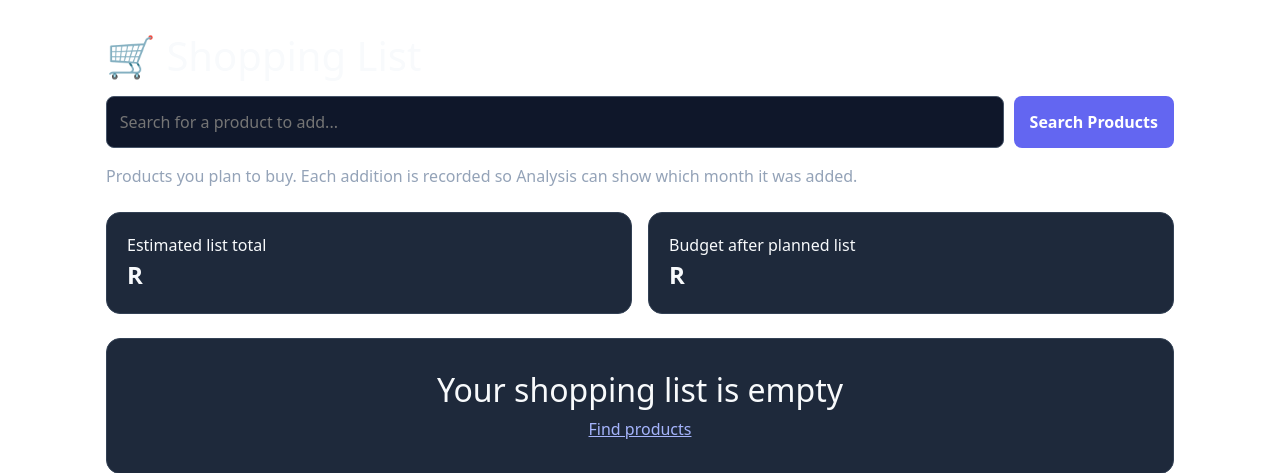
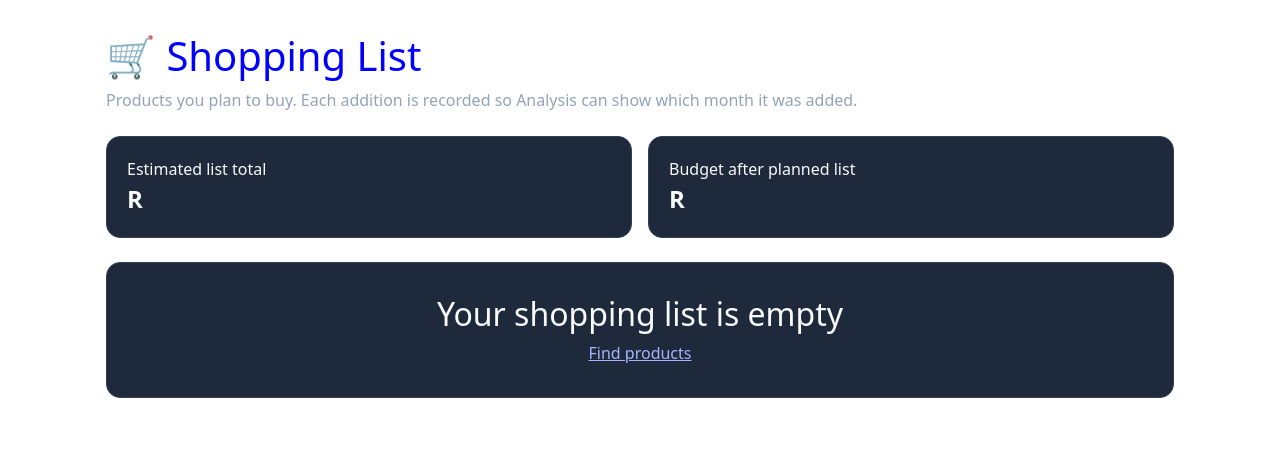
Before and after one commit to ThembelaniProject/AI-Shopping-Project, a Django app: template templates/shopping/shopping_list.html in a window 1280 px wide. Shown: the part 104-577 px from the top of the page. Run offline with Django 5.2, Linux system fonts and the light colour scheme; the template is opened without the code that fills it, so the values that code supplies are empty.

Commit message:
fixed the color bit

```diff
--- a/templates/shopping/analytics.html
+++ b/templates/shopping/analytics.html
@@ -2,14 +2,14 @@
 {% block title %}Shopping Analysis - SmartSpend{% endblock %}
 {% block extra_css %}
 <style>
-.analytics-page{max-width:1200px;margin:0 auto;padding:2rem 1rem 4rem;color:#f8fafc}
+.analytics-page{max-width:1200px;margin:0 auto;padding:2rem 1rem 4rem;color:#0280ff}
 .analytics-page h1{margin-bottom:.35rem}.muted{color:#94a3b8}
 .controls{display:flex;gap:.7rem;flex-wrap:wrap;margin:1.25rem 0}
 .controls a,.download{padding:.65rem 1rem;border-radius:8px;text-decoration:none;border:1px solid #475569;color:#cbd5e1;background:#1e293b}
 .controls a.active{background:#6366f1;color:#fff;border-color:#6366f1}
 .download{background:#22c55e;color:#052e16;border:0;font-weight:700}
 .cards{display:grid;grid-template-columns:repeat(4,1fr);gap:1rem;margin:1.25rem 0}
-.card,.panel{background:#1e293b;border:1px solid #334155;border-radius:14px;padding:1.1rem}
+.card,.panel{background:#1e293b;border:1px solid #334155;border-radius:14px;padding:1.1rem;color:white}
 .card strong{display:block;font-size:1.45rem;margin-top:.35rem}
 .grid{display:grid;grid-template-columns:1fr 1fr;gap:1rem}
 .chart{height:310px}.panel h2{font-size:1.05rem}
--- a/templates/shopping/purchase_history.html
+++ b/templates/shopping/purchase_history.html
@@ -19,7 +19,7 @@
 
     .history-header h1 {
         margin: 0 0 0.4rem;
-        color: #f8fafc;
+        color: #000000;
     }
 
     .history-header p {
--- a/templates/shopping/shopping_list.html
+++ b/templates/shopping/shopping_list.html
@@ -2,11 +2,8 @@
 {% block title %}Shopping List - SmartSpend{% endblock %}
 {% block content %}
 <main style="max-width:1100px;margin:0 auto;padding:2rem 1rem 4rem;color:#f8fafc;">
-<h1>🛒 Shopping List</h1>
-<form method="get" action="{% url 'products:search' %}" style="display:flex;gap:.6rem;margin:1rem 0;">
-<input name="keyword" placeholder="Search for a product to add..." style="flex:1;padding:.8rem;border-radius:8px;border:1px solid #475569;background:#0f172a;color:#f8fafc;">
-<button type="submit" style="border:0;border-radius:8px;padding:.8rem 1rem;background:#6366f1;color:white;font-weight:700;">Search Products</button>
-</form>
+<h1 style="color:blue">🛒 Shopping List</h1>
+
 <p style="color:#94a3b8;">Products you plan to buy. Each addition is recorded so Analysis can show which month it was added.</p>
 <div style="display:grid;grid-template-columns:repeat(2,1fr);gap:1rem;margin:1.5rem 0;">
 <div style="background:#1e293b;border:1px solid #334155;padding:1.25rem;border-radius:14px;">Estimated list total<br><strong style="font-size:1.5rem;">R{{ estimated_total|floatformat:2 }}</strong></div>
```
